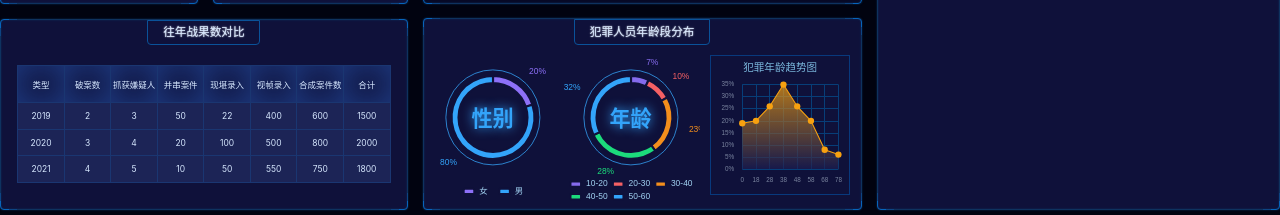
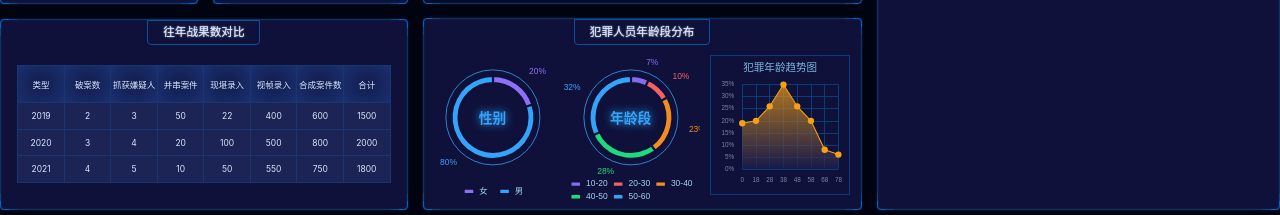
Before and after one commit to GeekyGuang/bigscreen, a React (Vite) app: page /#/ in a window 1280 px wide. Shown: the part 502-717 px from the top of the page. Built offline with nearby package versions, Linux system fonts and the light colour scheme.

Commit message:
修改Chart7/8字体大小

```diff
--- a/src/components/Chart_8.tsx
+++ b/src/components/Chart_8.tsx
@@ -66,7 +66,7 @@ export const Chart8 = () => {
     <div className="年龄段-图2">
       <div className="chart">
         <div className="main" ref={divRef} />
-        <div className="text">年龄</div>
+        <div className="text">年龄段</div>
       </div>
     </div>
   )
--- a/src/pages/home.scss
+++ b/src/pages/home.scss
@@ -174,9 +174,9 @@
             left: 50%;
             transform: translate(-50%, -50%);
             color: #33a4fa;
-            font-size: px(40);
-            text-shadow: 0 0 px(20) #33a4fa;
-            font-weight: bold;
+            font-size: px(26);
+            text-shadow: 0 0 px(16) #33a4fa;
+            font-weight: 600;
             border-radius: 50%;
             border: 1px solid #2c82cd;
           }
```
